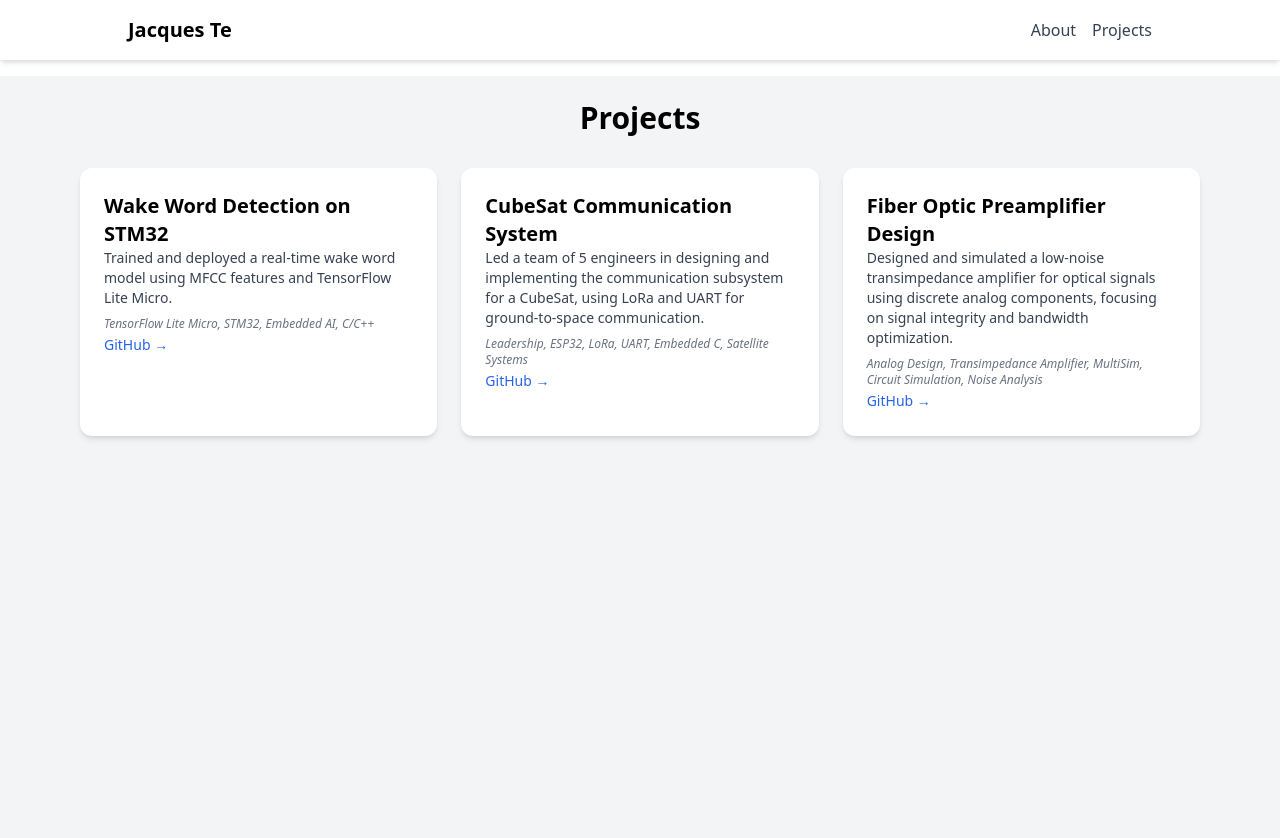
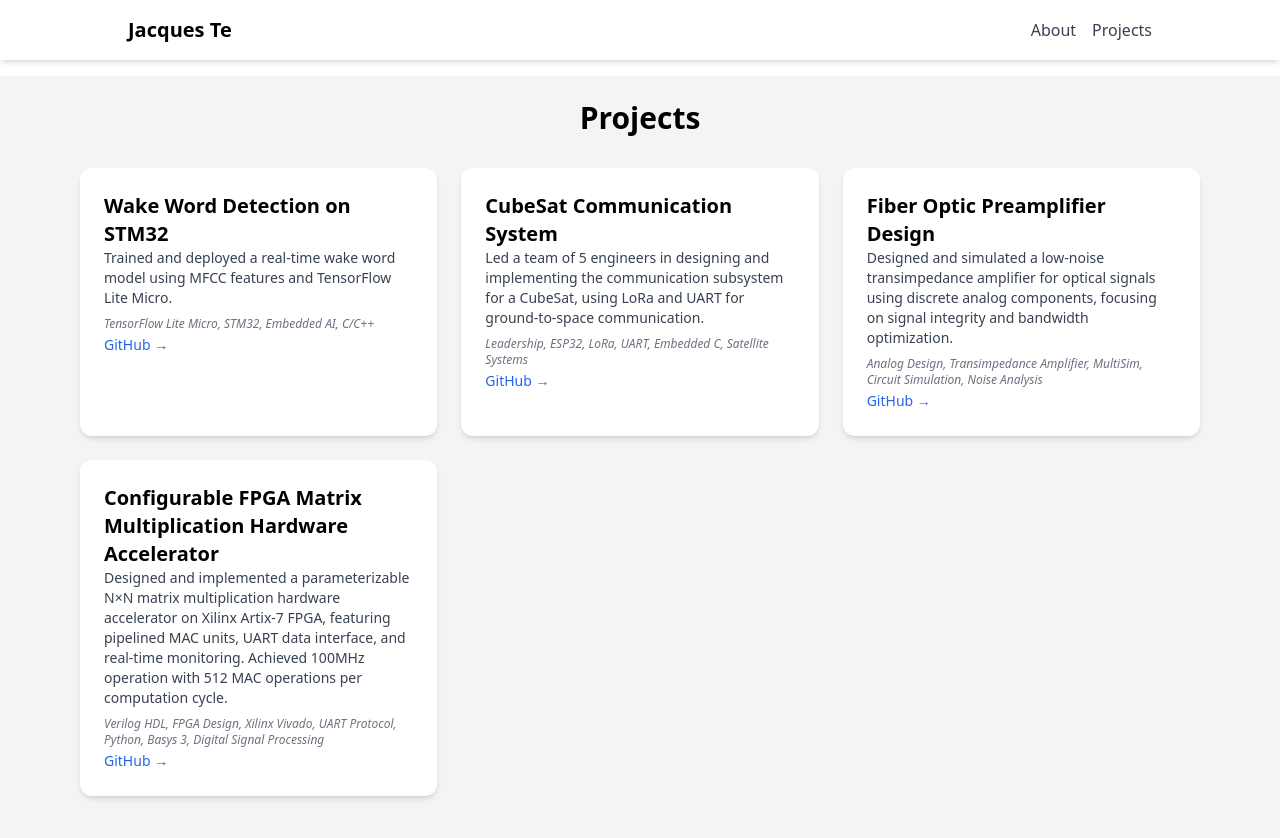
Before and after one commit to JacquesBTe/myportfolio, a React (Create React App) app: page /projects in a window 1280 px wide. Shown: the top 838 px of the page. Built offline with nearby package versions, Linux system fonts and the light colour scheme.

Commit message:
Update: added hardware accelerator

```diff
--- a/src/data/projectData.js
+++ b/src/data/projectData.js
@@ -15,7 +15,12 @@ const projectData = [
   title: "Fiber Optic Preamplifier Design",
   description: "Designed and simulated a low-noise transimpedance amplifier for optical signals using discrete analog components, focusing on signal integrity and bandwidth optimization.",
   tech: "Analog Design, Transimpedance Amplifier, MultiSim, Circuit Simulation, Noise Analysis",
-  github: "#" // You can update this to a real link later
+  },
+  {
+  title: "Configurable FPGA Matrix Multiplication Hardware Accelerator",
+  description: "Designed and implemented a parameterizable N×N matrix multiplication hardware accelerator on Xilinx Artix-7 FPGA, featuring pipelined MAC units, UART data interface, and real-time monitoring. Achieved 100MHz operation with 512 MAC operations per computation cycle.",
+  tech: "Verilog HDL, FPGA Design, Xilinx Vivado, UART Protocol, Python, Basys 3, Digital Signal Processing",
+  github: "https://github.com/JacquesBTe/matrix_multiplier_basys3"
   }
 
 ];
```
Also changed, not shown: 1 other file (tests, documents, lock files or other folders).
